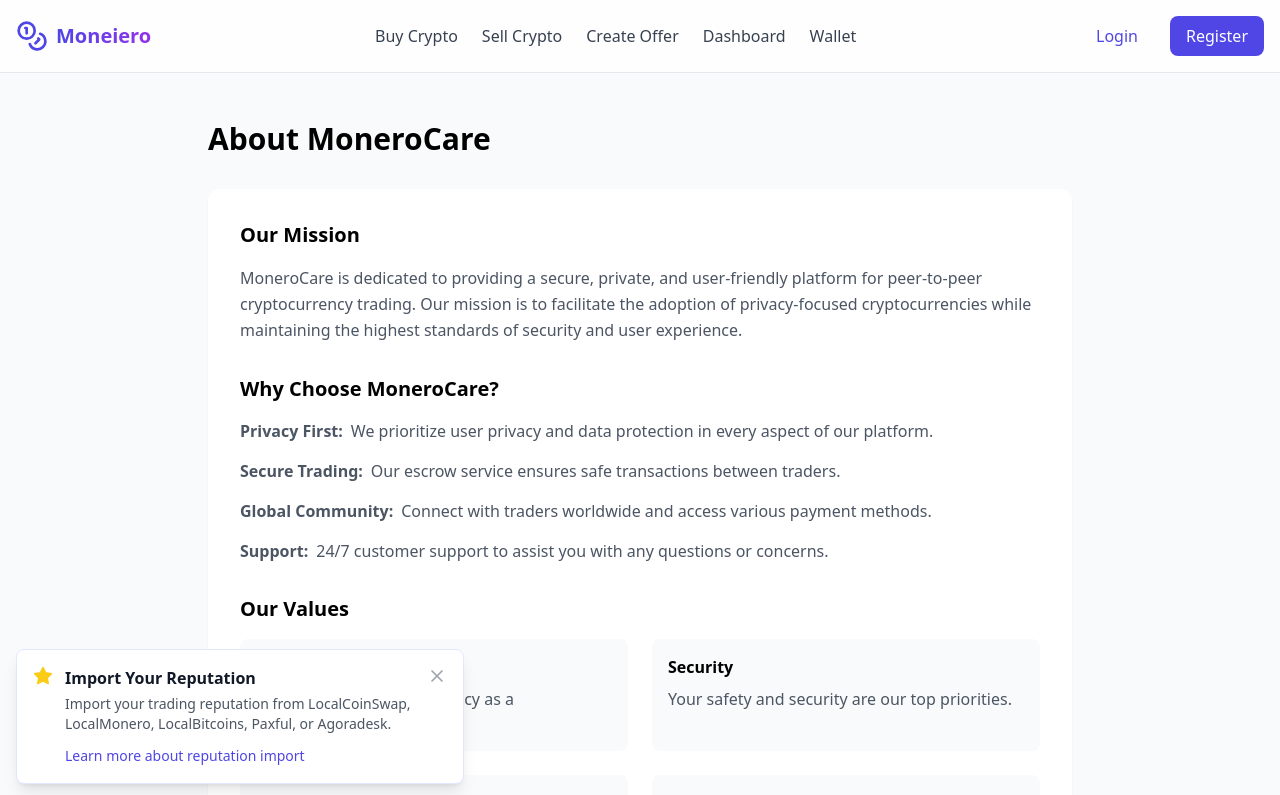
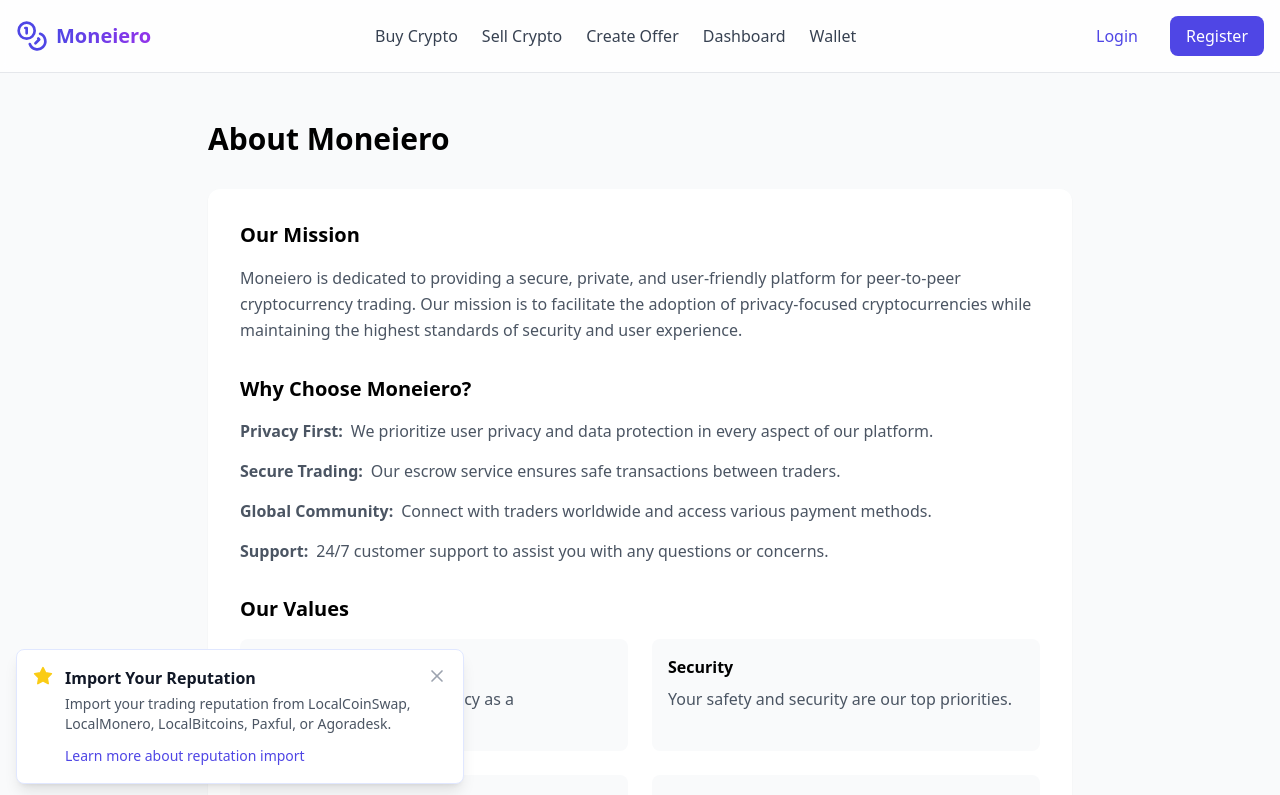
Before and after one commit to aimwizards/ugandacoin, a React (Vite) app: page /about in a window 1280 px wide. Shown: the top 795 px of the page. Built offline with nearby package versions, Linux system fonts and the light colour scheme.

Commit message:
Update About.tsx

```diff
--- a/src/pages/About.tsx
+++ b/src/pages/About.tsx
@@ -4,20 +4,20 @@
   return (
     <div className="min-h-screen bg-gray-50">
       <div className="max-w-4xl mx-auto px-4 py-12">
-        <h1 className="text-3xl font-bold mb-8">About MoneroCare</h1>
+        <h1 className="text-3xl font-bold mb-8">About Moneiero</h1>
 
         <div className="space-y-8 bg-white p-8 rounded-xl shadow-sm">
           <div>
             <h2 className="text-xl font-semibold mb-4">Our Mission</h2>
             <p className="text-gray-600 leading-relaxed">
-              MoneroCare is dedicated to providing a secure, private, and user-friendly platform for peer-to-peer cryptocurrency trading.
+              Moneiero is dedicated to providing a secure, private, and user-friendly platform for peer-to-peer cryptocurrency trading.
               Our mission is to facilitate the adoption of privacy-focused cryptocurrencies while maintaining the highest standards of
               security and user experience.
             </p>
           </div>
 
           <div>
-            <h2 className="text-xl font-semibold mb-4">Why Choose MoneroCare?</h2>
+            <h2 className="text-xl font-semibold mb-4">Why Choose Moneiero?</h2>
             <ul className="space-y-4 text-gray-600">
               <li className="flex items-start gap-2">
                 <span className="font-semibold">Privacy First:</span>
```
